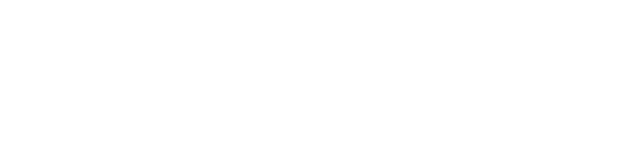
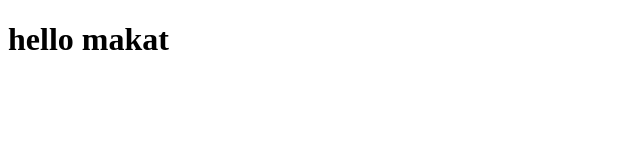
Before and after one commit to michaltesfu/-my-repo1, a plain HTML site: page u.html in a window 1280 px wide. Shown: the whole page, without its empty margins (0-640 px from the left). Drawn offline with Linux system fonts and the light colour scheme.

Commit message:
modified

```diff
--- a/u.html
+++ b/u.html
@@ -6,6 +6,6 @@
     <title>Document</title>
 </head>
 <body>
-
+    <h1>hello makat</h1>
 </body>
 </html>
```
